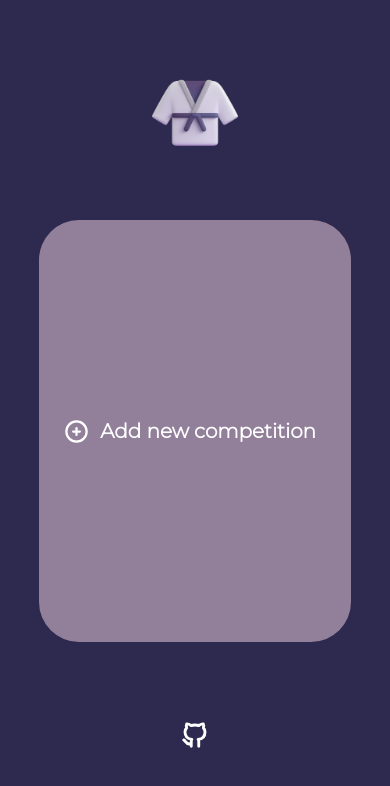
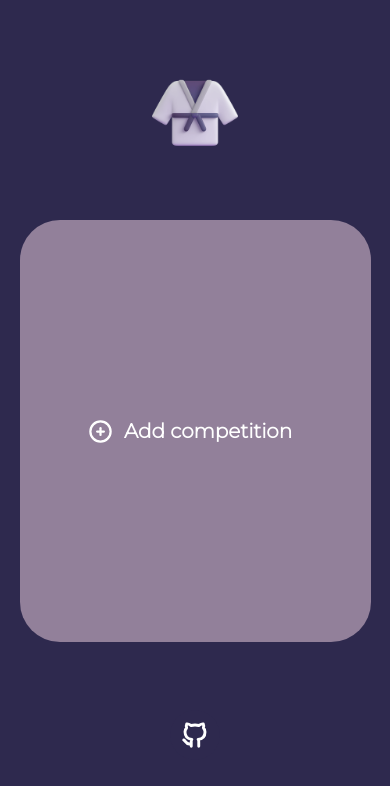
Before and after one commit to henrylin03/bjj-countdown, a React (Vite) app: page / in a window 390 px wide. Shown: the top 786 px of the page. Built offline with nearby package versions, Linux system fonts and the light colour scheme.

Commit message:
update copy of add competition button, and ensure responsive width so that the button covers up a greater width of the page

```diff
--- a/src/components/AddCompetitionButton/AddCompetitionButton.jsx
+++ b/src/components/AddCompetitionButton/AddCompetitionButton.jsx
@@ -19,7 +19,7 @@ function AddCompetitionBox() {
         });
       }}
     >
-      Add new competition
+      Add competition
     </Button>
   );
 }
--- a/src/components/AddCompetitionButton/AddCompetitionButton.module.css
+++ b/src/components/AddCompetitionButton/AddCompetitionButton.module.css
@@ -4,7 +4,7 @@
   border-radius: 2.5rem;
   background-color: #92809a;
 
-  @media and (max-width: $mantine-breakpoint-xl) {
-    color: red;
+  @media (max-width: $mantine-breakpoint-lg) {
+    width: 90%;
   }
 }
```
